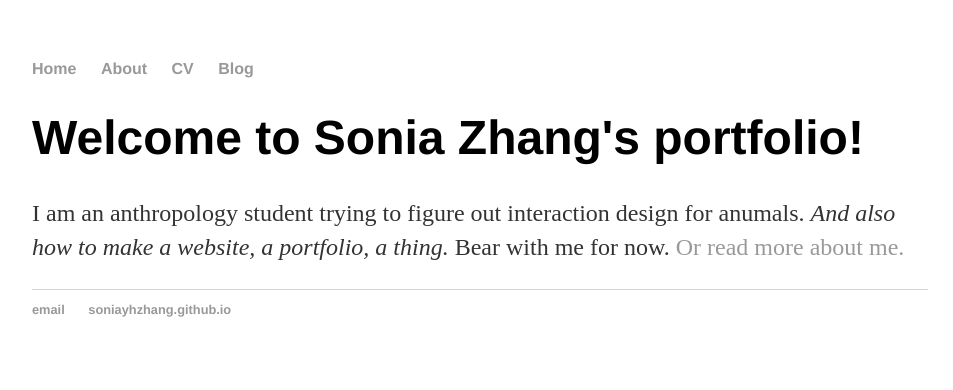
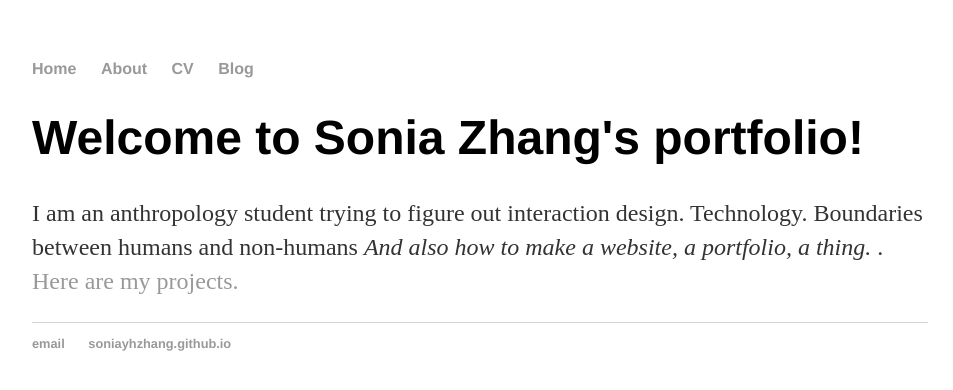
Before and after one commit to soniayhzhang/soniayhzhang.github.io, a Jekyll site: the page built from index.html, in a window 1280 px wide. Shown: the top 390 px of the page, without its empty margins (160-1113 px from the left). Built offline with Jekyll 4.4.1, drawn with Linux system fonts in a browser that asks for light colours.

Commit message:
deleted reading response, edited description

```diff
--- a/index.html
+++ b/index.html
@@ -4,5 +4,5 @@ title: Design in Safaries
 ---
 <div class="blurb">
 	<h1>Welcome to Sonia Zhang's portfolio!</h1>
-	<p>I am an anthropology student trying to figure out interaction design for anumals. <em> And also how to make a website, a portfolio, a thing.</em> Bear with me for now. <a href="/about">Or read more about me.</a></p>
+	<p>I am an anthropology student trying to figure out interaction design. Technology. Boundaries between humans and non-humans <em> And also how to make a website, a portfolio, a thing.</em> . <a href="/about"> Here are my projects.</a></p>
 </div><!-- /.blurb -->
```
